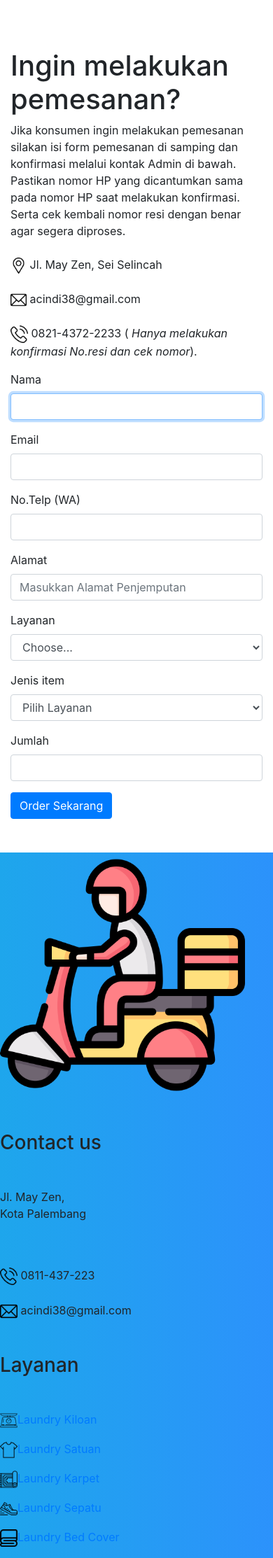
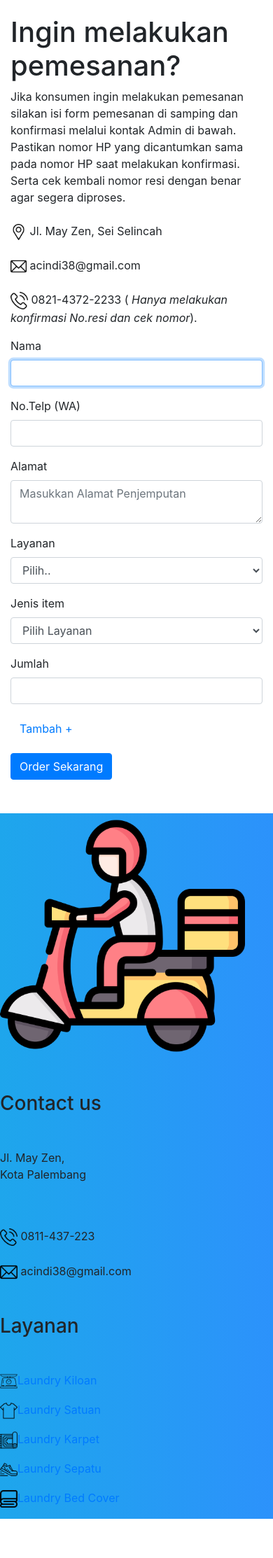
Before and after one commit to CindAlfi99/projecttugasakhir, a PHP site: page /projecttugasakhir/order.php in a window 390 px wide. Shown: the part 74-2300 px from the top of the page at 70% size. After the commit the page ends 2244 px from the top, so only its background shows below. Run offline with PHP 8.4, Linux system fonts and the light colour scheme; data comes from the database, SQL or seed files in the repository.

Commit message:
modify laundry order

```diff
--- /dev/null
+++ b/asset/js/order.js
@@ -0,0 +1,53 @@
+const btn = document.querySelector('.btn-tambah')
+btn.addEventListener('click', tambahForm, false)
+
+const formOrder = document.querySelector('#form-order')
+formOrder.onsubmit = order
+
+function tambahForm() {
+  const layanan = document.querySelectorAll('.layanan')
+  const length = layanan.length
+  const jenis = `<div class="form-group col-md-3 layanan">
+  <label>Layanan</label>
+  <select name="layanan[${length-1}][jenis]" class="form-control" onchange="my_fun(this.value, ${length-1});">
+    <option selected>Pilih..</option>
+    <option value="kiloan">Kiloan</option>
+    <option value="satuan">Satuan</option>
+    <option value="karpet">Karpet</option>
+    <option value="shoes">Sepatu</option>
+  </select>
+  </div>`
+  const item = `<div class="form-group col-md-7 jenis_item">
+  <label>Jenis item</label>
+  <select name="layanan[${length-1}][item]" class="form-control jenis-item-${length-1}">
+    <option>Pilih Layanan</option>
+  </select>
+  </div>`
+  const jumlah = `<div class="form-group col-md-2 jumlah">
+  <label>Jumlah</label>
+  <input type="number" name="layanan[${length-1}][jml_item]" class="form-control">
+  </div>`
+  const after = document.querySelectorAll('.jumlah')
+  const form = jenis + item + jumlah
+  after[after.length - 1].insertAdjacentHTML('afterend', form)
+}
+
+function order(e) {
+  e.preventDefault();
+  const formData = $('form').serialize()
+  fetch('helper.php', {
+    method: 'POST',
+    headers: {
+      'Content-Type': 'application/x-www-form-urlencoded',
+      // 'Content-Type': 'application/json'
+    },
+    body: formData
+  })
+  .then(res => res.text())
+  .then(data => {
+    console.log(data)
+    formOrder.reset()
+    alert('Pesanan Anda telah tersimpan. Petugas kami akan melakukan konfirmasi ke nomor Anda. Terima kasih')
+  })
+  .catch(err => console.log(err))
+}
--- a/config/config.php
+++ b/config/config.php
@@ -1,5 +1,7 @@
 <?php
-$con = mysqli_connect('localhost','root','','rumahlaundry381');
+$conn = mysqli_connect('localhost','root','','rumahlaundry381');
 
-
+if (!$conn) {
+  exit("Sorry, Connection error..");
+}
 ?>
--- a/views/order.php
+++ b/views/order.php
@@ -1,92 +1,67 @@
-
-
-<?php
- require 'template/header.php';
-
-?>
-
-
-<script>
-function my_fun(str) {
-
-if (window.XMLHttpRequest) {
-xmlhttp = new XMLHttpRequest();
-} else{
-xmlhttp= new ActiveXObject("Microsoft.XMLHTTP");
-}
-
-xmlhttp.onreadystatechange= function(){
-if (this.readyState==4 && this.status==200) {
-    document.getElementById('item').innerHTML = this.responseText;
-}
-}
-xmlhttp.open("GET","helper.php?value="+str, true);
-xmlhttp.send();
-
-}
-
-</script>
-<br>
-<br>
-<br>
-<br>
-<div class="container mt-5">
+<?php require 'template/header.php'; ?>
+<div class="container mt-5 pt-5">
   <div class="row ">
     <div class="col-md-5">
-<h1>Ingin melakukan pemesanan?</h1><p>Jika konsumen ingin melakukan pemesanan silakan isi form pemesanan di samping dan konfirmasi melalui kontak Admin di bawah. Pastikan nomor HP yang dicantumkan sama pada nomor HP saat melakukan konfirmasi. Serta cek kembali nomor resi dengan benar agar segera diproses. <br><br>
-<img src="<?= BASE_URL; ?>asset/img/lokasi.png" width="23" height="23"alt="">  Jl. May Zen, Sei Selincah
+      <h1>Ingin melakukan pemesanan?</h1>
+      <p>Jika konsumen ingin melakukan pemesanan silakan isi form pemesanan di samping dan konfirmasi melalui kontak Admin di bawah. Pastikan nomor HP yang dicantumkan sama pada nomor HP saat melakukan konfirmasi. Serta cek kembali nomor resi dengan benar agar segera diproses. <br><br>
+        <img src="<?= BASE_URL; ?>asset/img/lokasi.png" width="23" height="23" alt=""> Jl. May Zen, Sei Selincah
         <br> <br>
-<img src="<?= BASE_URL;?>asset/img/email.png" width="23" height="23" alt="">  acindi38@gmail.com
+        <img src="<?= BASE_URL; ?>asset/img/email.png" width="23" height="23" alt=""> acindi38@gmail.com
         <br><br>
-<img src="<?= BASE_URL;?>asset/img/phone-call.png" width="25" height="25" alt="">   0821-4372-2233 ( <i>Hanya melakukan konfirmasi No.resi dan cek nomor</i>). </p>
+        <img src="<?= BASE_URL; ?>asset/img/phone-call.png" width="25" height="25" alt=""> 0821-4372-2233 ( <i>Hanya melakukan konfirmasi No.resi dan cek nomor</i>). </p>
     </div>
-<div class="col-md-6">
-<form action="helper.php" method="post">
+    <div class="col-md-7">
+      <form id="form-order">
         <div class="form-row">
-    <div class="form-group col-md-6">
-      <label for="">Nama</label>
-      <input type="nama" name="nama" class="form-control" autofocus>
+          <div class="form-group col-md-12">
+            <label for="name">Nama</label>
+            <input type="text" name="nama" class="form-control" required id="name" autofocus>
           </div>
-    <div class="form-group col-md-6">
-      <label for="">Email</label>
-      <input type="email" name="email" class="form-control" id>
+          <div class="form-group col-md-12">
+            <label for="wa">No.Telp (WA)</label>
+            <input type="number" name="no_wa" class="form-control" required id="wa">
           </div>
-
-  <div class="form-group col-md-6">
-      <label for="">No.Telp (WA)</label>
-      <input type="number" name="wa" class="form-control" id>
+          <div class="form-group col-md-12">
+            <label for="address col-md-12">Alamat </label>
+            <textarea name="alamat" class="form-control" required id="address" placeholder="Masukkan Alamat Penjemputan"></textarea>
           </div>
-
-
-  <div class="form-group col-md-6">
-    <label for="inputAddress2 col-md-6">Alamat </label>
-    <input type="text"name="alamat" class="form-control" id="inputAddress2" placeholder="Masukkan Alamat Penjemputan">
-  </div>
-  <div class="form-group col-md-6">
-      <label for="inputState">Layanan</label>
-      <select id="layanan" name="layanan" class="form-control" onchange="my_fun(this.value);">
-        <option selected>Choose...</option>
+          <div class="form-group col-md-3 layanan">
+            <label>Layanan</label>
+            <select name="layanan[0][jenis]" class="form-control" required onchange="my_fun(this.value, 0);">
+              <option selected>Pilih..</option>
               <option value="kiloan">Kiloan</option>
               <option value="satuan">Satuan</option>
               <option value="karpet">Karpet</option>
               <option value="shoes">Sepatu</option>
             </select>
           </div>
-    <div class="form-group col-md-6">
-      <label for="inputState">Jenis item</label>
-      <select id="item" name="jenis_item"class="form-control"><option>Pilih Layanan</option>
+          <div class="form-group col-md-7">
+            <label>Jenis item</label>
+            <select name="layanan[0][item]" class="form-control jenis-item-0">
+              <option>Pilih Layanan</option>
             </select>
           </div>
-    <div class="form-group col-md-6">
-      <label for="">Jumlah</label>
-      <input type="number" name="jumlah" class="form-control" id>
+          <div class="form-group col-md-2 jumlah">
+            <label>Jumlah</label>
+            <input type="number" name="layanan[0][jml_item]" class="form-control">
+          </div>
+          <div class="form-group col-md-2 offset-md-10">
+            <button type="button" class="btn btn-link btn-tambah">Tambah +</button>
           </div>
         </div>
 
-  <button type="submit" name="submit"  class="btn btn-primary">Order Sekarang</button>
+        <input type="submit" value="Order Sekarang" class="btn btn-primary">
       </form>
     </div>
   </div>
 </div>
+<script>
+  function my_fun(str, id) {
+    fetch(`helper.php?jenis=${str}`)
+    .then(res => res.text())
+    .then(data => document.querySelector(`.jenis-item-${id}`).innerHTML = data)
+    .catch(err => console.log(err))
+  }
+</script>
 
-<?php require 'template/footer.php';?>
+<?php require 'template/footer.php'; ?>
--- a/views/template/footer.php
+++ b/views/template/footer.php
@@ -1,25 +1,27 @@
-
-
 <footer class="footer bg-primary">
     <div class="row mt-5">
-<div class="col-md-5"><img src="<?=BASE_URL;?>asset/img/logo.png" alt="" width="350" height="350"></div>
-<div class="col-md-4 mt-5"><h3>Contact us</h3>
+        <div class="col-md-5"><img src="<?= BASE_URL; ?>asset/img/logo.png" alt="" width="350" height="350"></div>
+        <div class="col-md-4 mt-5">
+            <h3>Contact us</h3>
             <p class="mt-5">Jl. May Zen,<br> Kota Palembang</p>
             <br><br>
-<img src="<?= BASE_URL;?>asset/img/phone-call.png" width="25" height="25" alt="">   0811-437-223
+            <img src="<?= BASE_URL; ?>asset/img/phone-call.png" width="25" height="25" alt=""> 0811-437-223
             <br><br>
-<img src="<?= BASE_URL;?>asset/img/email.png" width="25" height="25" alt="">   acindi38@gmail.com
+            <img src="<?= BASE_URL; ?>asset/img/email.png" width="25" height="25" alt=""> acindi38@gmail.com
         </div>
-<div class="col-md-3 mt-5 layanan"><h3>Layanan</h3>
-<p class="mt-5"><img src="<?= BASE_URL;?>asset/img/scale.png" width="25" height="25"><a href="#">Laundry Kiloan</a></p>
-<p><img src="<?= BASE_URL;?>asset/img/tshirt.png" width="25" height="25"><a href="#">Laundry Satuan</a></p>
-<p><img src="<?= BASE_URL;?>asset/img/carpet.png" width="25" height="25"><a href="#">Laundry Karpet</a></p>
-<p><img src="<?= BASE_URL;?>asset/img/running.png" width="25" height="25"><a href="#">Laundry Sepatu</a></p>
-<p><img src="<?= BASE_URL;?>asset/img/cover.png" width="25" height="25"><a href="#">Laundry Bed Cover</a></p></div></div>
+        <div class="col-md-3 mt-5 layanan">
+            <h3>Layanan</h3>
+            <p class="mt-5"><img src="<?= BASE_URL; ?>asset/img/scale.png" width="25" height="25"><a href="#">Laundry Kiloan</a></p>
+            <p><img src="<?= BASE_URL; ?>asset/img/tshirt.png" width="25" height="25"><a href="#">Laundry Satuan</a></p>
+            <p><img src="<?= BASE_URL; ?>asset/img/carpet.png" width="25" height="25"><a href="#">Laundry Karpet</a></p>
+            <p><img src="<?= BASE_URL; ?>asset/img/running.png" width="25" height="25"><a href="#">Laundry Sepatu</a></p>
+            <p><img src="<?= BASE_URL; ?>asset/img/cover.png" width="25" height="25"><a href="#">Laundry Bed Cover</a></p>
+        </div>
+    </div>
 </footer>
-<script src="<?= BASE_URL; ?>asset/js/jquery.min.js"  crossorigin="anonymous"></script>
+<script src="<?= BASE_URL; ?>asset/js/jquery.min.js" crossorigin="anonymous"></script>
 <script src="<?= BASE_URL; ?>asset/js/bootstrap.bundle.min.js" crossorigin="anonymous"></script>
+<script src="<?= BASE_URL; ?>asset/js/order.js"></script>
+</body>
 
-
-</body>
 </html>
--- a/views/template/header.php
+++ b/views/template/header.php
@@ -1,9 +1,7 @@
 <?php
-//  require '../../config/base_url.php';
-// require '../../config/config.php';
 require '../config/config.php';
 require '../config/base_url.php';
-$query = mysqli_query($con, "SELECT * FROM laundry_satuan");?>
+?>
 <!doctype html>
 <html lang="en">
   <head>
```
Also changed, not shown: views/helper.php (+33 -101 lines). Lines whose indentation alone changed are shown as unchanged.
